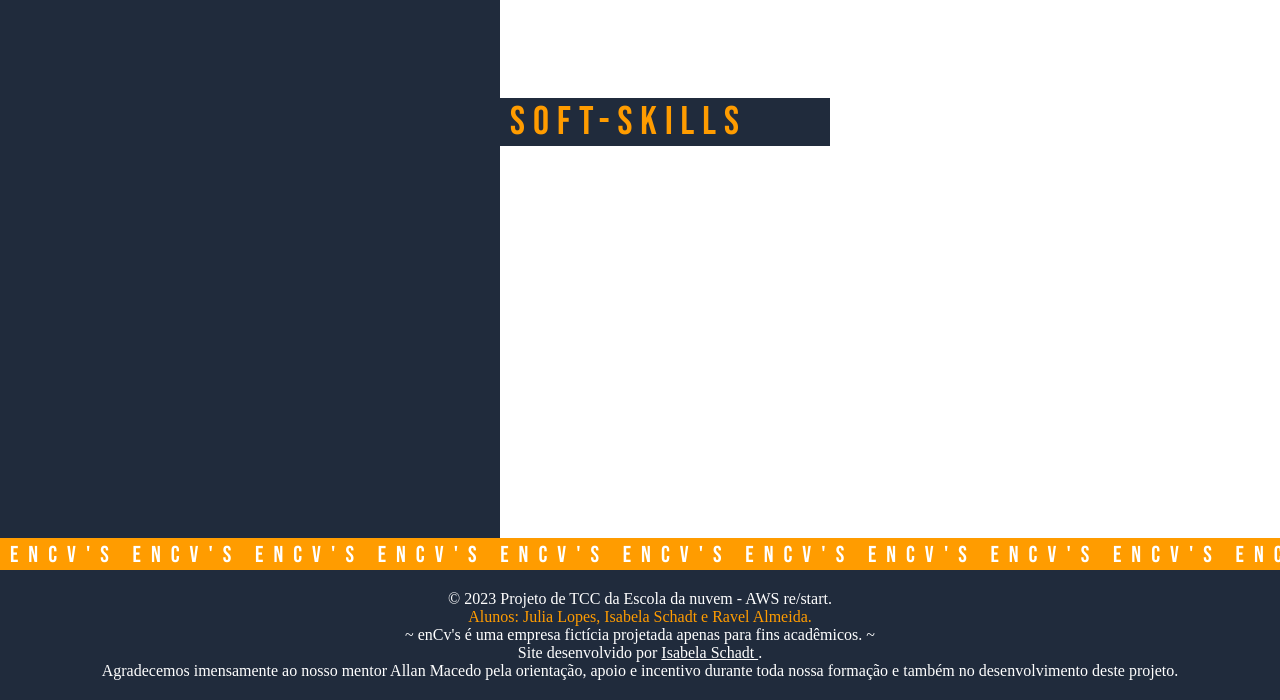
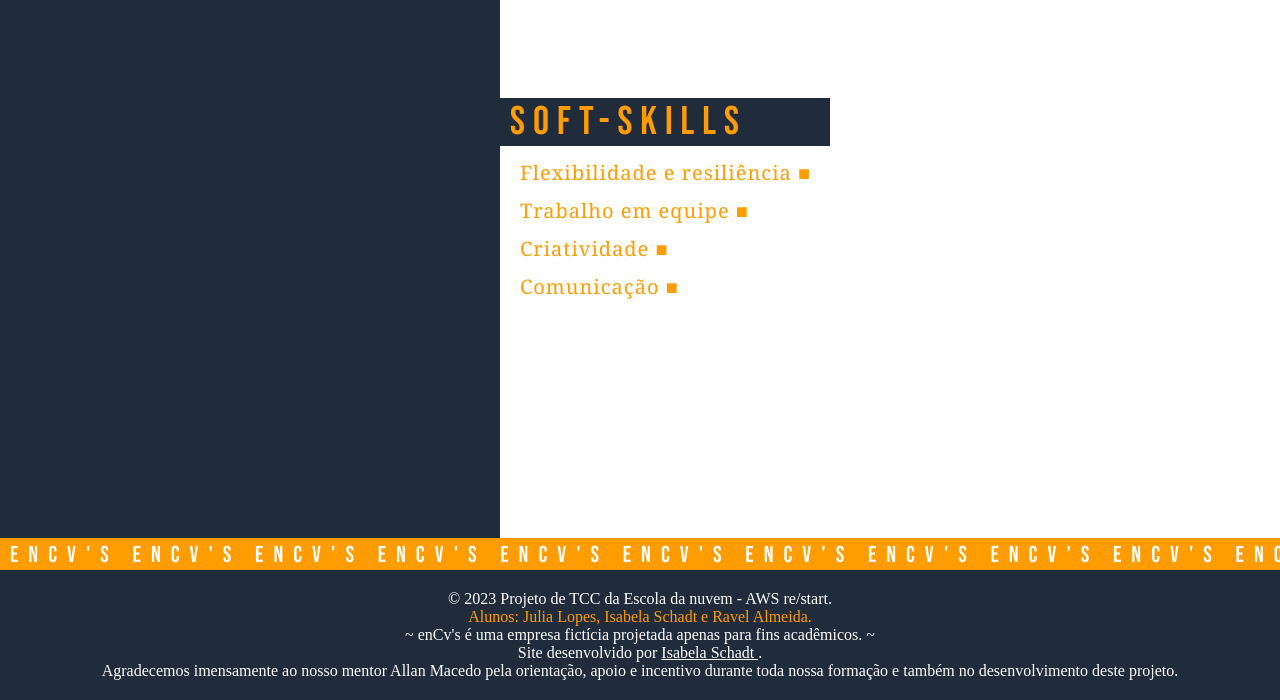
Before and after one commit to IsabelaSchadt/encvs, a plain HTML site: page navigation/julia/julia.html in a window 1280 px wide. Shown: the part 1980-2680 px from the top of the page. Drawn offline with Linux system fonts and the light colour scheme; files whose address does not match are found by name.

Commit message:
Add files via upload

```diff
--- a/navigation/julia/julia.css
+++ b/navigation/julia/julia.css
@@ -598,6 +598,62 @@ body {
   font-family: 'Bebas Neue', sans-serif;
 }
 
+.soft-skills-desc{
+  position: absolute;
+  text-align:justify;
+  display: flex;
+  color: #ff9c00;
+  padding-left: 180px;
+  font-size: 20px;
+  letter-spacing: 1px;
+  line-height: 26px;
+  margin-left: 340px;
+  margin-right: 20px;
+  margin-top: -378px;
+  font-family: 'Georgia', sans-serif;
+}
+.soft-skills-desc2{
+  position: absolute;
+  text-align:justify;
+  display: flex;
+  color: #ff9c00;
+  padding-left: 180px;
+  font-size: 20px;
+  letter-spacing: 1px;
+  line-height: 26px;
+  margin-left: 340px;
+  margin-right: 20px;
+  margin-top: -340px;
+  font-family: 'Georgia', sans-serif;
+}
+.soft-skills-desc3{
+  position: absolute;
+  text-align:justify;
+  display: flex;
+  color: #ff9c00;
+  padding-left: 180px;
+  font-size: 20px;
+  letter-spacing: 1px;
+  line-height: 26px;
+  margin-left: 340px;
+  margin-right: 20px;
+  margin-top: -302px;
+  font-family: 'Georgia', sans-serif;
+}
+.soft-skills-desc4{
+  position: absolute;
+  text-align:justify;
+  display: flex;
+  color: #ff9c00;
+  padding-left: 180px;
+  font-size: 20px;
+  letter-spacing: 1px;
+  line-height: 26px;
+  margin-left: 340px;
+  margin-right: 20px;
+  margin-top: -264px;
+  font-family: 'Georgia', sans-serif;
+}
 @media screen and (max-width: 768px){
   .cut-one{
     display: none;
@@ -984,6 +1040,7 @@ body {
   letter-spacing: 5px;
   margin-left: 0px;
   margin-top: 40px;
+  margin-bottom: -40px;
 }
 
 .git{
--- a/navigation/julia/julia.html
+++ b/navigation/julia/julia.html
@@ -106,7 +106,10 @@
         <img class="javascript" src="../../icons/javascript.webp">
         <img class="office" src="../../icons/office.webp">
         <p class="soft-skills">Soft-Skills</p>
-
+        <p class="soft-skills-desc">Flexibilidade e resiliência &#9632;  </p>
+        <p class="soft-skills-desc2">Trabalho em equipe &#9632;  </p>
+        <p class="soft-skills-desc3">Criatividade &#9632;  </p>
+        <p class="soft-skills-desc4">Comunicação &#9632;  </p>
       <a name="cut-footer">
         <div class="cut-fooer-bottom">
           <div class="cut-one">
```
